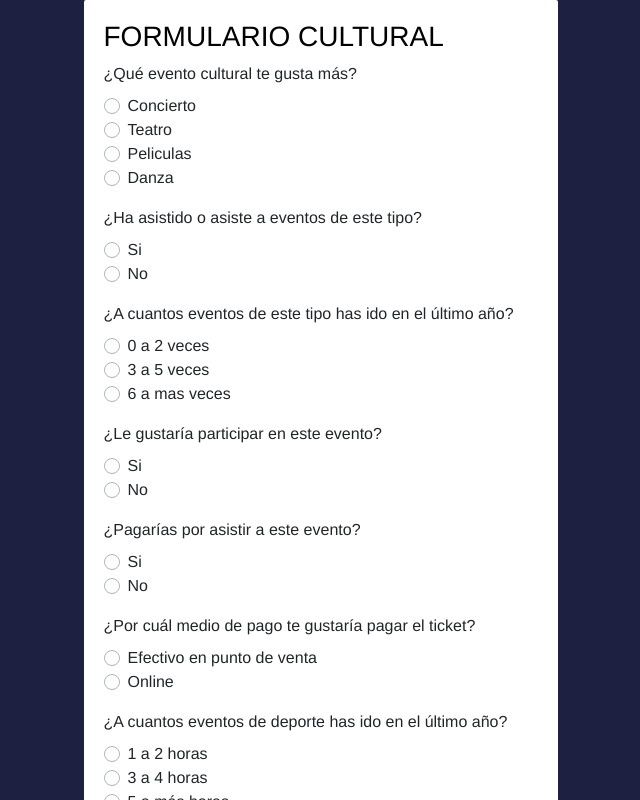
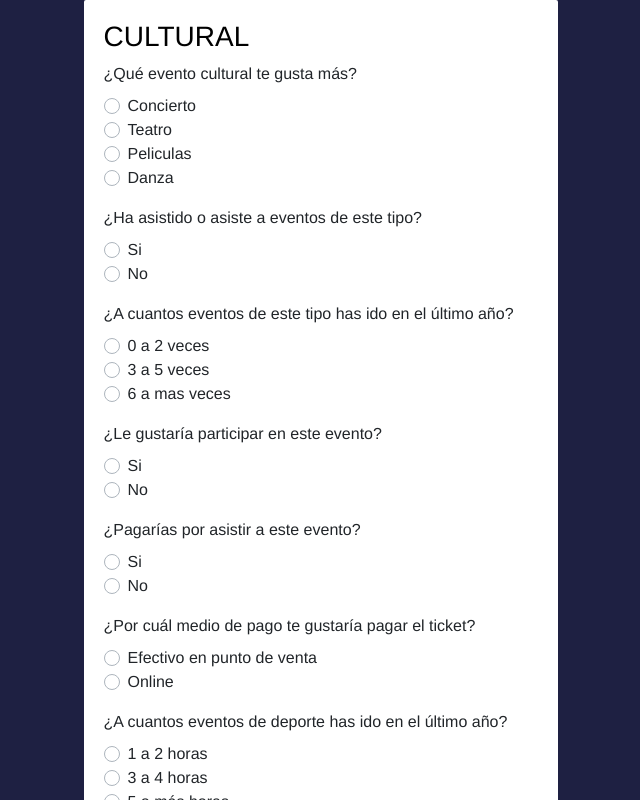
Before and after one commit to Rincon3/bdproyecto1, a React (Create React App) app in the folder cliente/: page /FormCultural in a window 1280 px wide. Shown: the top 800 px of the page, without its empty margins (319-959 px from the left). Built offline with nearby package versions, Linux system fonts and the light colour scheme.

Commit message:
cambios xd

```diff
--- a/cliente/src/Cultural.js
+++ b/cliente/src/Cultural.js
@@ -151,7 +151,7 @@ export const Cultural = () => {
     return (
         <div  className="formdb__box-containter">
 
-            <h3 className="auth__title">FORMULARIO CULTURAL</h3>
+            <h3 className="auth__title">CULTURAL</h3>
 
             <FormGroup>
                 <Label for="CheckboxNombre_evento">¿Qué evento cultural te gusta más?</Label>
```
